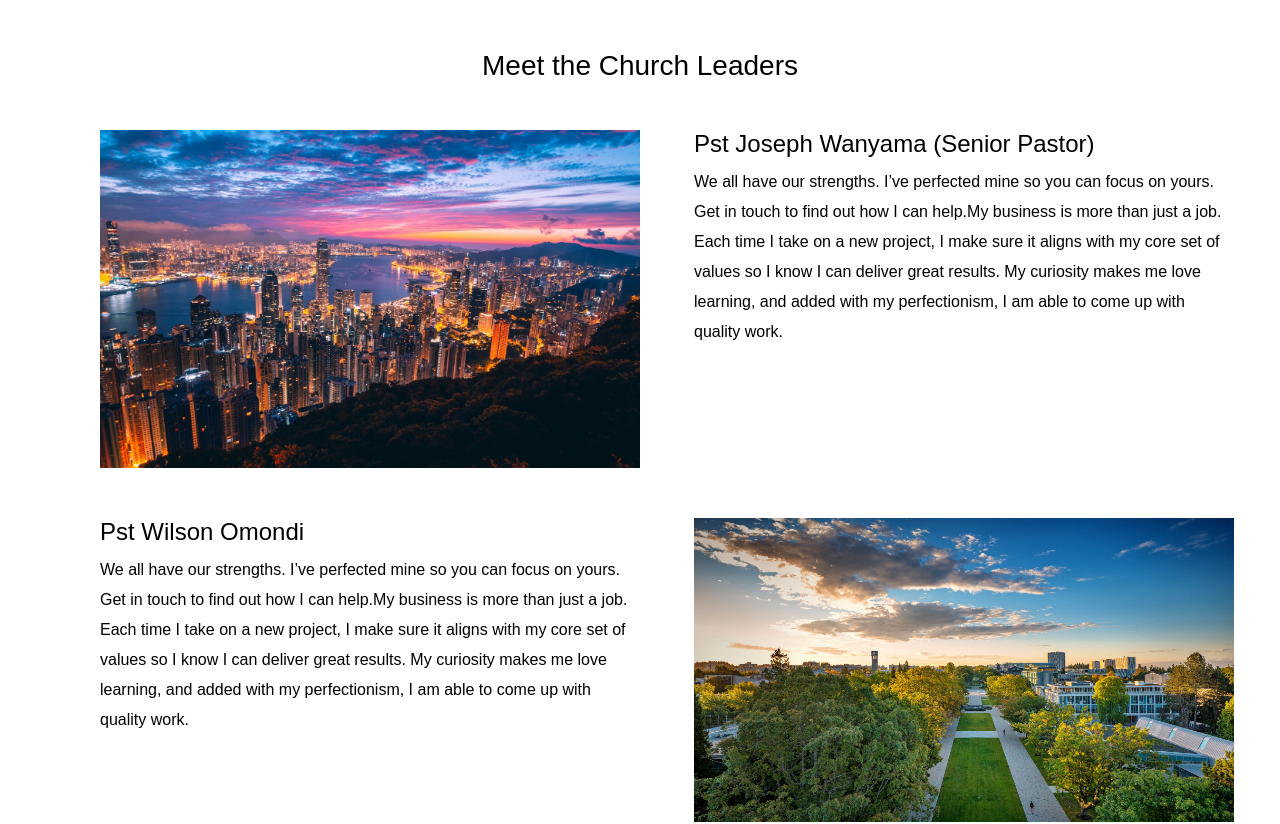
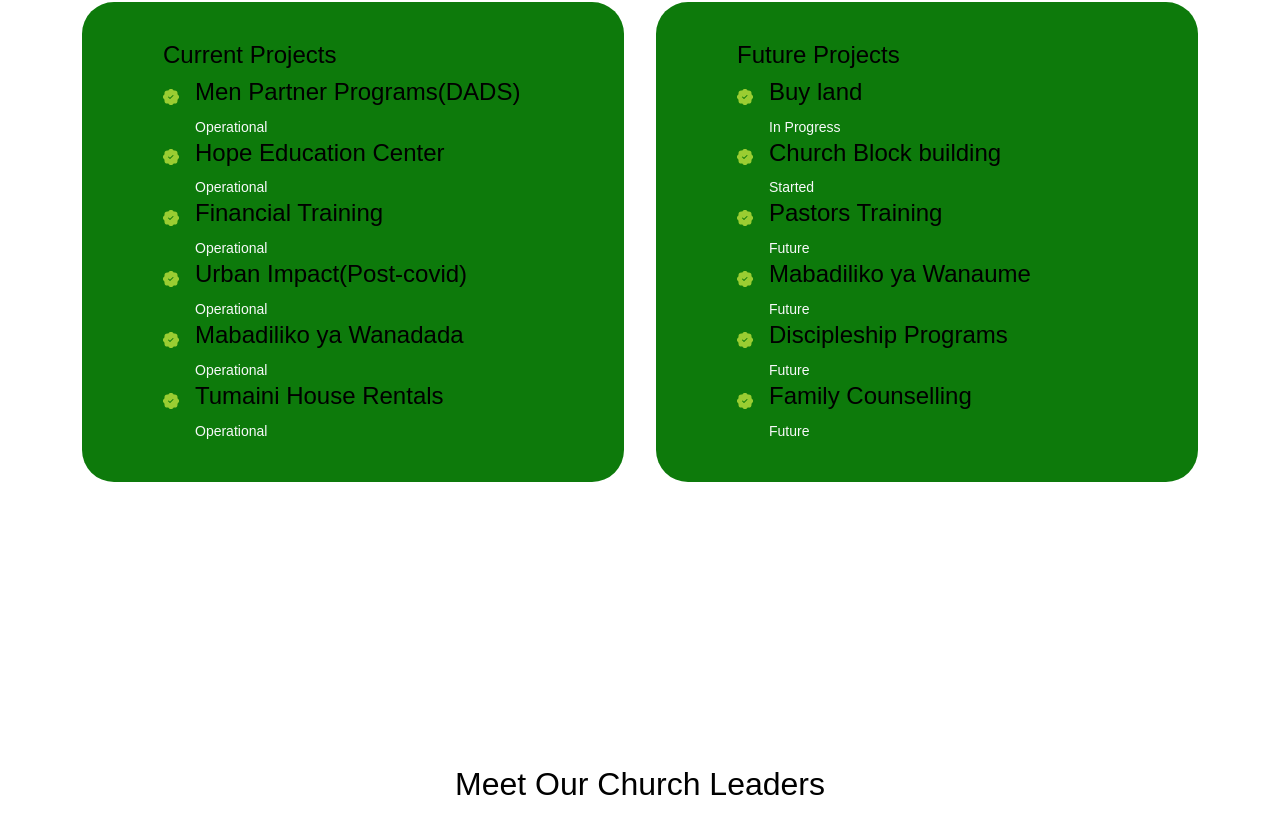
Before and after one commit to sylvia-boyani/hope-2.v2, a React (Create React App) app: page /raila in a window 1280 px wide. Shown: the part 2987-3811 px from the top of the page. Built offline with nearby package versions, Linux system fonts and the light colour scheme.

Commit message:
add programs section

```diff
--- a/src/routes/churches/Nairobi/Raila/AboutR.js
+++ b/src/routes/churches/Nairobi/Raila/AboutR.js
@@ -3,6 +3,7 @@ import './raila.css'
 import img77 from "../../../../assets/city.jpg"
 import img777 from "../../../../assets/ubc.jpg"
 import img7777 from "../../../../assets/pst.James.jpg"
+import ProgramsR from './ProgramsR'
 
 function AboutR() {
   return (
@@ -30,8 +31,9 @@ function AboutR() {
      <div>
         <h4>Our Church</h4>
         <p>Our church has a few programs that it runs.</p>
+        <div><ProgramsR /></div>
      </div>
-        <h3>Meet the Church Leaders</h3>
+        <h2>Meet Our Church Leaders</h2>
         <div className='team' id="teamR">
         <div className='me'>
          <div data-aos="fade-right" className="about-column">
--- a/src/routes/churches/Nairobi/Raila/HomeR.js
+++ b/src/routes/churches/Nairobi/Raila/HomeR.js
@@ -2,6 +2,7 @@ import React, { useEffect } from 'react'
 import './raila.css'
 import ImageSlider from './dataR'
 import { useState } from 'react'
+
 
 const HomeR = () => {
   const [currentState,setCurrentState] = useState(0)
--- /dev/null
+++ b/src/routes/churches/Nairobi/Raila/ProgramsR.js
@@ -0,0 +1,117 @@
+import React from 'react'
+import './raila.css'
+import {BsPatchCheckFill} from 'react-icons/bs'
+
+const ProgramsR = () => {
+  return (
+    <section id ="ProgramsR">
+      <h4>Our Current and Future Programs</h4>
+      <div className="container program_container">
+        <div className="program_frontend">
+          <h4>Current Projects</h4>
+          <article className="program_details">
+            <div className='program_details-icon'><BsPatchCheckFill /></div>
+           <div>
+           <h4>Men Partner Programs(DADS)</h4>
+            <small className="text-light">Operational</small>
+           </div>
+          </article>
+
+          <article className="program_details">
+            <div className='program_details-icon'><BsPatchCheckFill /></div>
+           <div>
+           <h4>Hope Education Center</h4>
+            <small className="text-light">Operational</small>
+           </div>
+          </article>
+
+          <article className="program_details">
+            <div className='program_details-icon'><BsPatchCheckFill /></div>
+           <div>
+           <h4>Financial Training</h4>
+            <small className="text-light">Operational</small>
+           </div>
+          </article>
+
+          <article className="program_details">
+            <div className='program_details-icon'><BsPatchCheckFill /></div>
+           <div>
+           <h4>Urban Impact(Post-covid)</h4>
+            <small className="text-light">Operational</small>
+           </div>
+          </article>
+
+          <article className="program_details">
+            <div className='program_details-icon'><BsPatchCheckFill /></div>
+            <div>
+            <h4>Mabadiliko ya Wanadada</h4>
+            <small className="text-light">Operational</small>
+            </div>
+          </article>
+
+          <article className="program_details">
+            <div className='program_details-icon'><BsPatchCheckFill /></div>
+            <div>
+            <h4>Tumaini House Rentals</h4>
+            <small className="text-light">Operational</small>
+            </div>
+          </article>
+        </div>
+
+        <div className="program_backend">
+        <h4>Future Projects</h4>
+          <article className="program_details">
+            <div className='program_details-icon'><BsPatchCheckFill /></div>
+            <div>
+            <h4>Buy land</h4>
+            <small className="text-light">In Progress</small>
+            </div>
+          </article>
+
+          <article className="program_details">
+            <div className='program_details-icon'><BsPatchCheckFill /></div>
+            <div>
+            <h4>Church Block building</h4>
+            <small className="text-light">Started</small>
+            </div>
+          </article>
+
+          <article className="program_details">
+            <div className='program_details-icon'><BsPatchCheckFill /></div>
+            <div>
+            <h4>Pastors Training</h4>
+            <small className="text-light">Future</small>
+            </div>
+          </article>
+
+          <article className="program_details">
+            <div className='program_details-icon'><BsPatchCheckFill /></div>
+            <div>
+            <h4>Mabadiliko ya Wanaume</h4>
+            <small className="text-light">Future</small>
+            </div>
+          </article>
+
+          <article className="program_details">
+            <div className='program_details-icon'><BsPatchCheckFill /></div>
+            <div>
+            <h4>Discipleship Programs</h4>
+            <small className="text-light">Future</small>
+            </div>
+          </article>
+
+          <article className="program_details">
+            <div className='program_details-icon'><BsPatchCheckFill /></div>
+            <div>
+            <h4>Family Counselling</h4>
+            <small className="text-light">Future</small>
+            </div>
+          </article>
+        </div>
+
+      </div>
+    </section>
+  )
+}
+
+export default ProgramsR
--- a/src/routes/churches/Nairobi/Raila/Raila.js
+++ b/src/routes/churches/Nairobi/Raila/Raila.js
@@ -3,7 +3,8 @@ import Nav from './nav';
 import HomeR from './HomeR';
 import './nav.css'
 import Hero from './Hero'
-import AboutR from './AboutR';
+import AboutR from './AboutR'
+
 
 function Raila() {
   return (
@@ -12,6 +13,7 @@ function Raila() {
       <HomeR />
       <Hero />
       <AboutR />
+
     </div>
   )
 }
--- a/src/routes/churches/Nairobi/Raila/raila.css
+++ b/src/routes/churches/Nairobi/Raila/raila.css
@@ -80,9 +80,6 @@ h3{
     gap: 5%;
 }
 
-.about-content{
-    /* border: solid red; */
-}
 .about-content h1{
     margin-bottom: 0;
     color: green;
@@ -97,6 +94,54 @@ h3{
     color: green;
 }
 
+.program_container{
+    display: grid;
+    grid-template-columns: 1fr 1fr;
+    gap: 2rem;
+}
+
+h2{
+    text-align: center;
+}
+
+.program_container > div {
+    background: #0d7a0b;
+    padding: 2.4rem 5rem;
+    border-radius: 2rem;
+    border: 1px solid transparent;
+    transition: var(--transition);
+}
+
+.program_container > div:hover{
+    background: transparent;
+    border-color: #093a08;
+    cursor: default;
+}
+
+.program_container > div h3 {
+    text-align: center;
+    margin-bottom: 2rem;
+    color: #fff;
+}
+
+.program_content{
+    display: grid;
+    grid-template-columns: 1fr 1fr;
+    /* row-gap: 2rem; */
+}
+
+.program_details{
+    display: flex;
+    gap: 1rem;
+}
+
+.program_details-icon{
+    margin-top: 6px;
+    color: yellowgreen;
+}
+
+
+
 
 @media all and (max-width: 1440px){
     .about-content h1{
@@ -104,14 +149,27 @@ h3{
 
     }
 
-    .about-img{
-
-    }
     .about-content h3{
         margin-bottom: 0.5rem;
         color: green;
     }
 
+}
+
+@media screen and (max-width: 1024px){
+    .program_container{
+        grid-template-columns: 1fr;
+    }
+
+    .program_container > div {
+        width: 80%;
+        padding: 2rem;
+        margin: 0 auto;
+    }
+
+    .program_container{
+     padding: 1rem;
+    }
 }
 
 
@@ -165,4 +223,14 @@ h3{
         .abt{
             margin-top: 13rem;
         }
+
+        .about_container{
+            grid-template-columns: 1fr;
+            gap: 1rem;
+        }
+
+        .program_container > div{
+            width: 100%;
+            padding: 2rem 1rem;
+        }
 }
```
